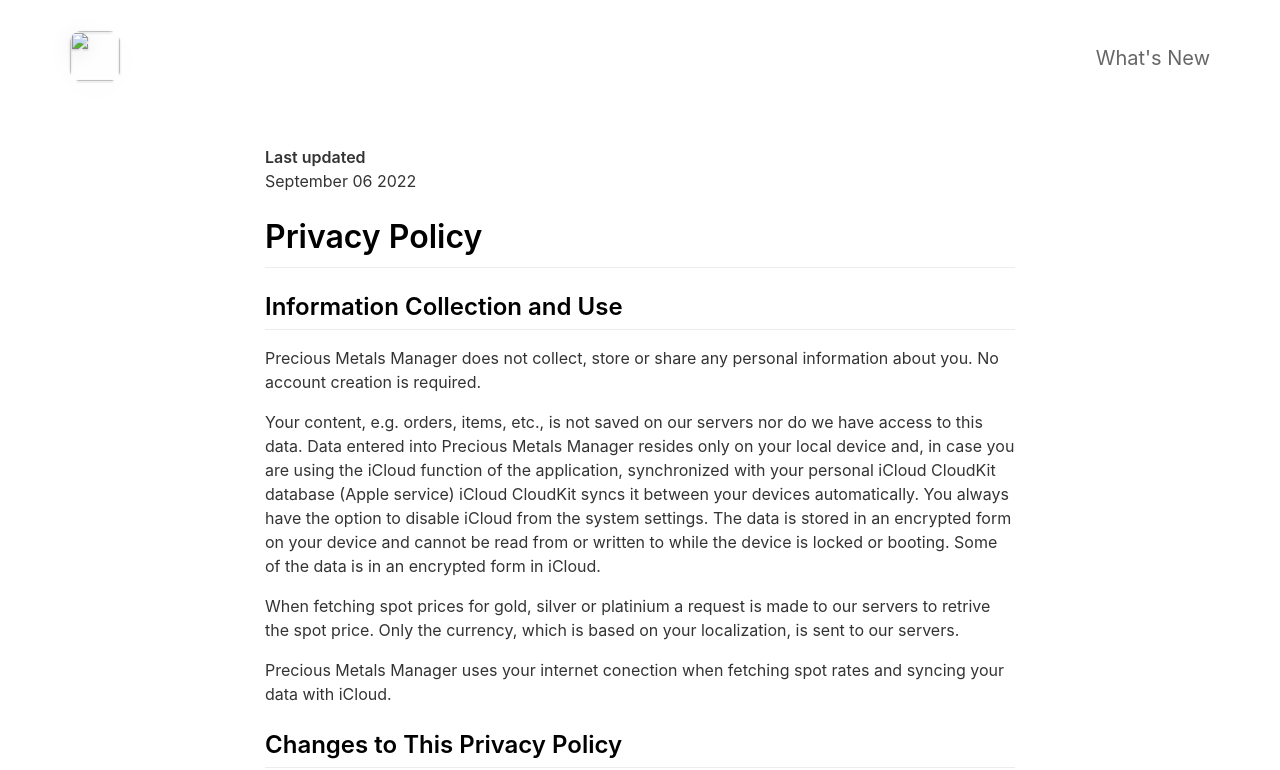
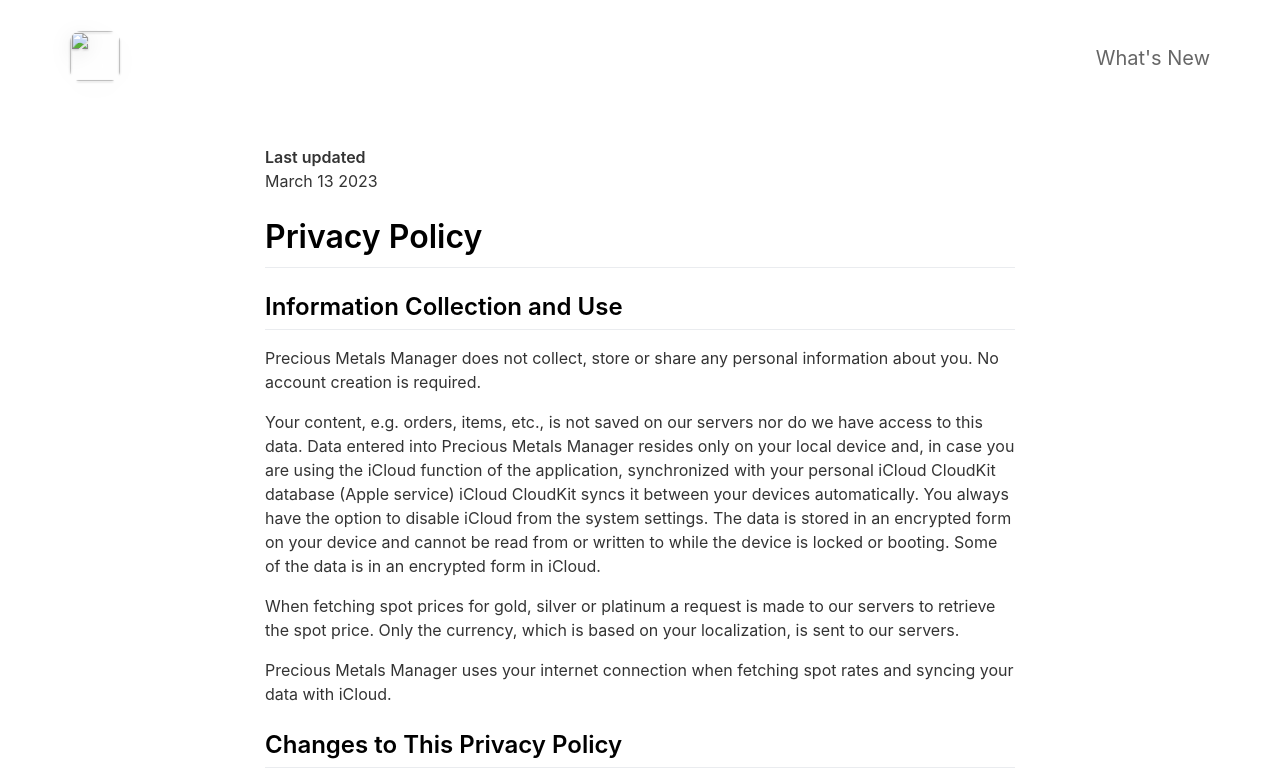
Before and after one commit to emilbaehr/automatic-app-landing-page, a Jekyll site: the page built from _pages/privacypolicy.md, in a window 1280 px wide. Shown: the top 770 px of the page. Built offline with Jekyll 4.4.1, drawn with Linux system fonts in a browser that asks for light colours; nearby versions of some CDN libraries.

Commit message:
Fix typos on privacy policy

```diff
--- a/_pages/privacypolicy.md
+++ b/_pages/privacypolicy.md
@@ -5,7 +5,7 @@
 ---
 
 **Last updated**
-September 06 2022
+March 13 2023
 
 # Privacy Policy
 
@@ -21,17 +21,17 @@
 from the system settings. The data is stored in an encrypted form on your device and cannot be read from
 or written to while the device is locked or booting. Some of the data is in an encrypted form in iCloud.
 
-When fetching spot prices for gold, silver or platinium a request is made to our servers to retrive the spot price.
+When fetching spot prices for gold, silver or platinum a request is made to our servers to retrieve the spot price.
 Only the currency, which is based on your localization, is sent to our servers.
 
-Precious Metals Manager uses your internet conection when fetching spot rates and syncing your data with iCloud.
+Precious Metals Manager uses your internet connection when fetching spot rates and syncing your data with iCloud.
 
 ## Changes to This Privacy Policy
 
 I may update our Privacy Policy from time to time. Thus, you are advised to review this page periodically for any
 changes. I will notify you of any changes by posting the new Privacy Policy on this page.
- These changes are effective immediately after they are posted on this page.
+These changes are effective immediately after they are posted on this page.
 
 ## Contact Us
 
- If you have any questions or suggestions about my Privacy Policy, do not hesitate to contact me.
+If you have any questions or suggestions about my Privacy Policy, do not hesitate to contact me.
```
